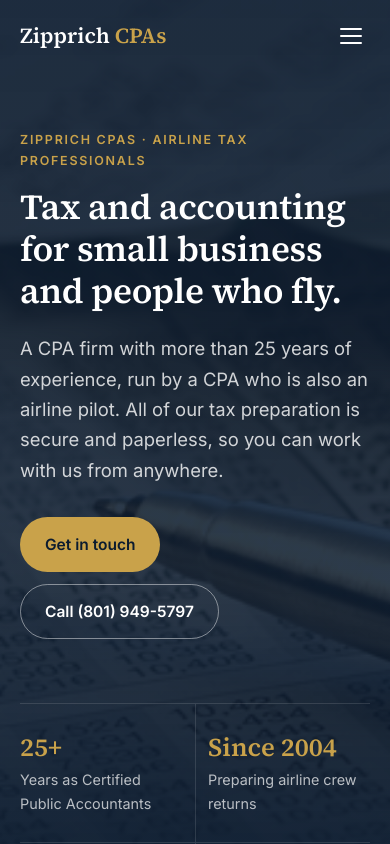
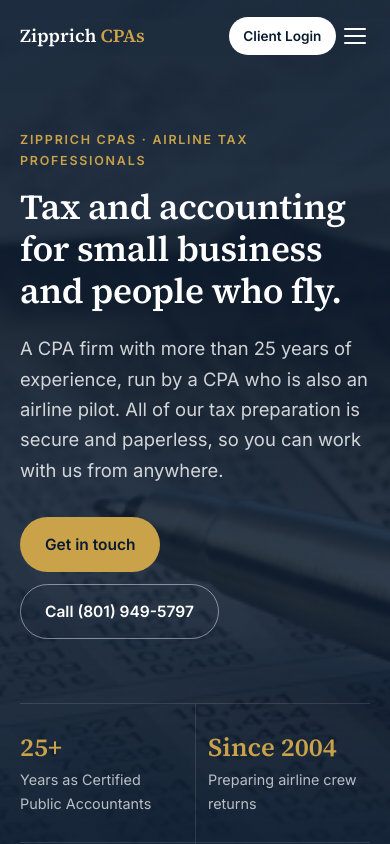
Before and after one commit to Adambear1/zipprichCPAs, a React (Create React App) app: page / in a window 390 px wide. Shown: the top 844 px of the page. Built offline with nearby package versions, Linux system fonts and the light colour scheme.

Commit message:
client login btn change

```diff
--- a/src/sections/Nav.jsx
+++ b/src/sections/Nav.jsx
@@ -27,23 +27,15 @@
           Zipprich <span>CPAs</span>
         </a>
 
-        <button
-          className="nav__toggle"
-          aria-label="Toggle navigation"
-          aria-expanded={open}
-          onClick={() => setOpen(!open)}
-        >
-          <span />
-          <span />
-          <span />
-        </button>
-
         <nav className={`nav__links ${open ? "nav__links--open" : ""}`}>
           {links.map((link) => (
             <a key={link.href} href={link.href} onClick={() => setOpen(false)}>
               {link.label}
             </a>
           ))}
+        </nav>
+
+        <div className="nav__actions">
           <a
             className="btn btn--small btn--light"
             href={firm.portalUrl}
@@ -52,7 +44,17 @@
           >
             Client Login
           </a>
-        </nav>
+          <button
+            className="nav__toggle"
+            aria-label="Toggle navigation"
+            aria-expanded={open}
+            onClick={() => setOpen(!open)}
+          >
+            <span />
+            <span />
+            <span />
+          </button>
+        </div>
       </div>
     </header>
   );
--- a/src/styles.css
+++ b/src/styles.css
@@ -215,6 +215,14 @@
   display: flex;
   align-items: center;
   gap: 1.75rem;
+  margin-left: auto;
+}
+
+.nav__actions {
+  display: flex;
+  align-items: center;
+  gap: 0.75rem;
+  margin-left: 1.75rem;
 }
 
 .nav__links a:not(.btn) {
@@ -644,8 +652,8 @@
     width: 100%;
   }
 
-  .nav__links .btn {
-    margin-top: 12px;
+  .nav__actions {
+    margin-left: auto;
   }
 
   .grid--2,
@@ -677,6 +685,23 @@
 @media (max-width: 600px) {
   body {
     font-size: 16px;
+  }
+
+  .nav__brand {
+    font-size: 1.15rem;
+  }
+
+  .nav__actions {
+    gap: 0.25rem;
+  }
+
+  .nav__actions .btn {
+    padding: 0.45rem 0.85rem;
+    font-size: 0.85rem;
+  }
+
+  .nav__toggle {
+    padding: 8px 4px;
   }
 
   .container {
```
